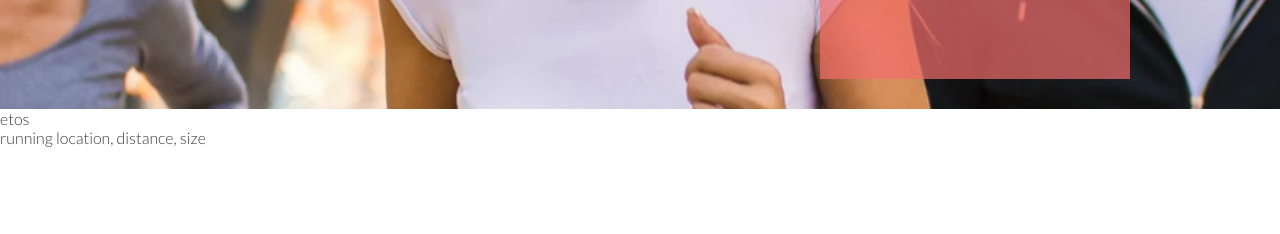
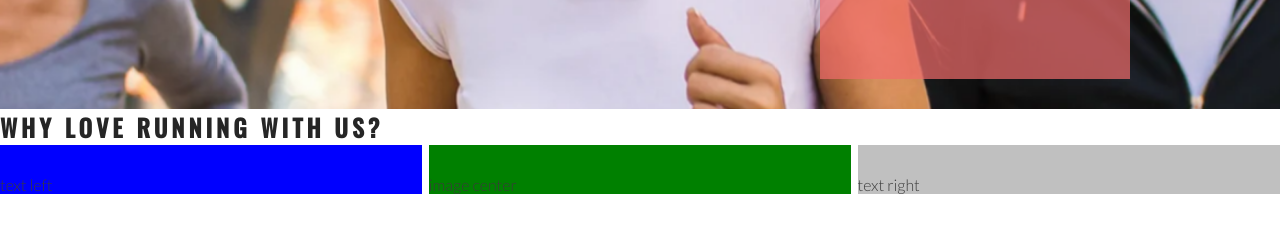
Before and after one commit to jhoanTrujillo/love-running, a plain HTML site: page index.html in a window 1280 px wide. Shown: the part 566-800 px from the top of the page. Drawn offline with nearby package versions, Linux system fonts and the light colour scheme.

Commit message:
Add club ethos main structure

```diff
--- a/assets/css/style.css
+++ b/assets/css/style.css
@@ -25,6 +25,7 @@ h2 {
 #logo {
     float: left;
     font-size: 280%;
+    margin-left: 30px;
 }
 
 /* navigation links */
@@ -115,3 +116,31 @@ h2 {
 
     position: absolute;
 }
+
+/* Ethos */
+
+#club-ethos {
+    height: 600px;
+    width: 100%;
+}
+
+#left-about {
+    padding-top: 30px;
+    width: 33%;
+    float: left;
+    background-color: blue;
+}
+
+#right-about {
+    padding-top: 30px;
+    width: 33%;
+    float: right;
+    background-color: silver;
+}
+
+#center-about {
+    padding-top: 30px;
+    width: 33%;
+    margin: 0 auto;
+    background-color: green;
+}
--- a/index.html
+++ b/index.html
@@ -46,13 +46,25 @@
         </div>
     </section>
 
-    <section>
-        etos
+    <section id="club-ethos">
+        <h1>Why Love Running With Us?</h1>
+        <div id="left-about">
+            text left
+        </div>
+        <div id="right-about">
+            text right
+        </div>
+        <div id="center-about">
+            image center
+        </div>
     </section>
 
     <section>
         running location, distance, size
     </section>
+    <footer>
+        social links here
+    </footer>
 </body>
 
 </html>
```
